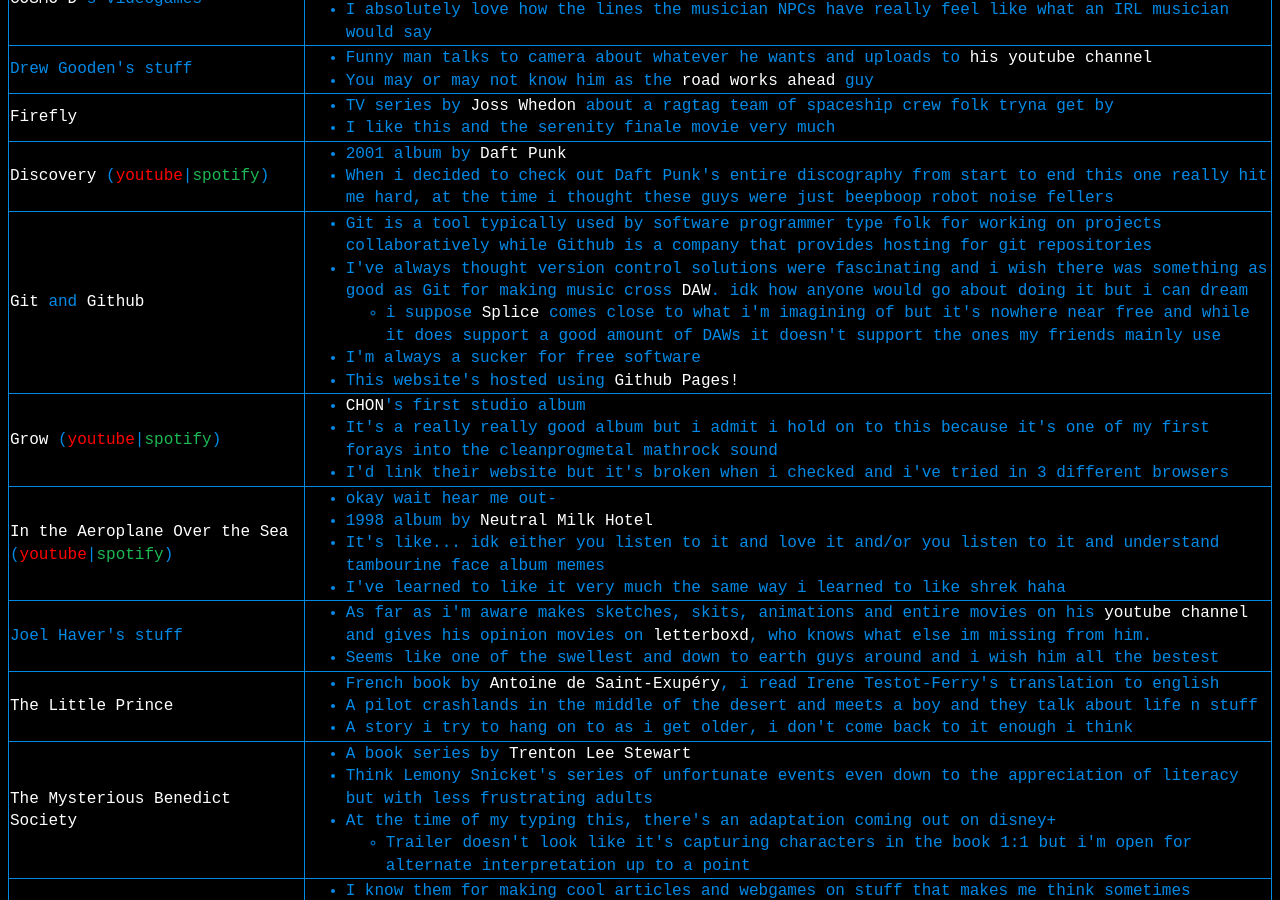
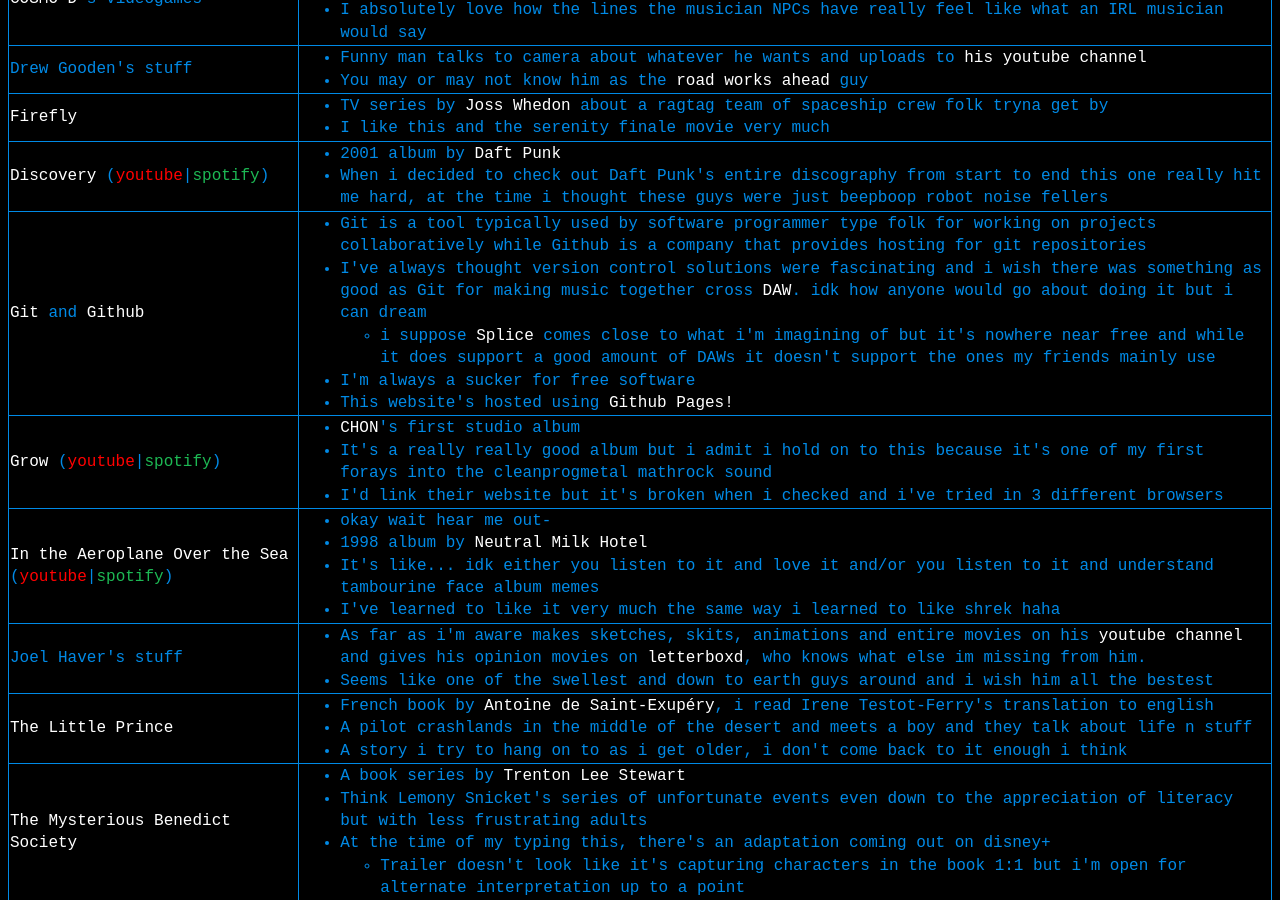
Before and after one commit to a-erfan-aa/a-erfan-aa.github.io, a Jekyll site: the page built from things-i-like.html, in a window 1280 px wide and 900 px high, scrolled down 2362 px. Built offline with Jekyll 4.4.1, drawn with Linux system fonts in a browser that asks for light colours.

Commit message:
Update things-i-like.html

```diff
--- a/things-i-like.html
+++ b/things-i-like.html
@@ -253,7 +253,7 @@
 			<td>
 				<ul>
 					<li>Git is a tool typically used by software programmer type folk for working on projects collaboratively while Github is a company that provides hosting for git repositories</li>
-					<li>I've always thought version control solutions were fascinating and i wish there was something as good as Git for making music cross <a href="https://en.wikipedia.org/wiki/Digital_audio_workstation">DAW</a>. idk how anyone would go about doing it but i can dream</li>
+					<li>I've always thought version control solutions were fascinating and i wish there was something as good as Git for making music together cross <a href="https://en.wikipedia.org/wiki/Digital_audio_workstation">DAW</a>. idk how anyone would go about doing it but i can dream</li>
 						<ul>
 							<li>i suppose <a href="https://splice.com/features/studio">Splice</a> comes close to what i'm imagining of but it's nowhere near free and while it does support a good amount of DAWs it doesn't support the ones my friends mainly use</li>
 						</ul>
```
